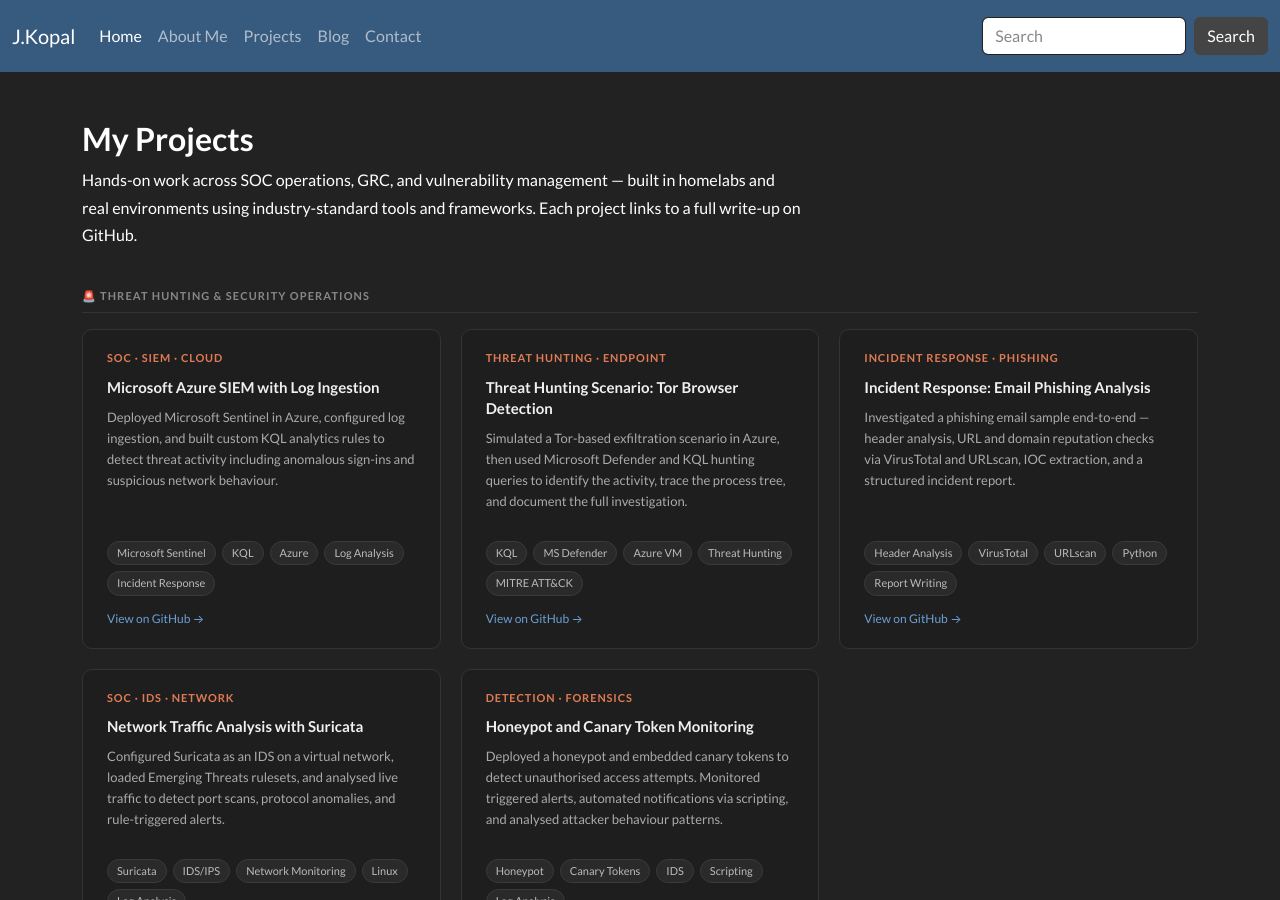
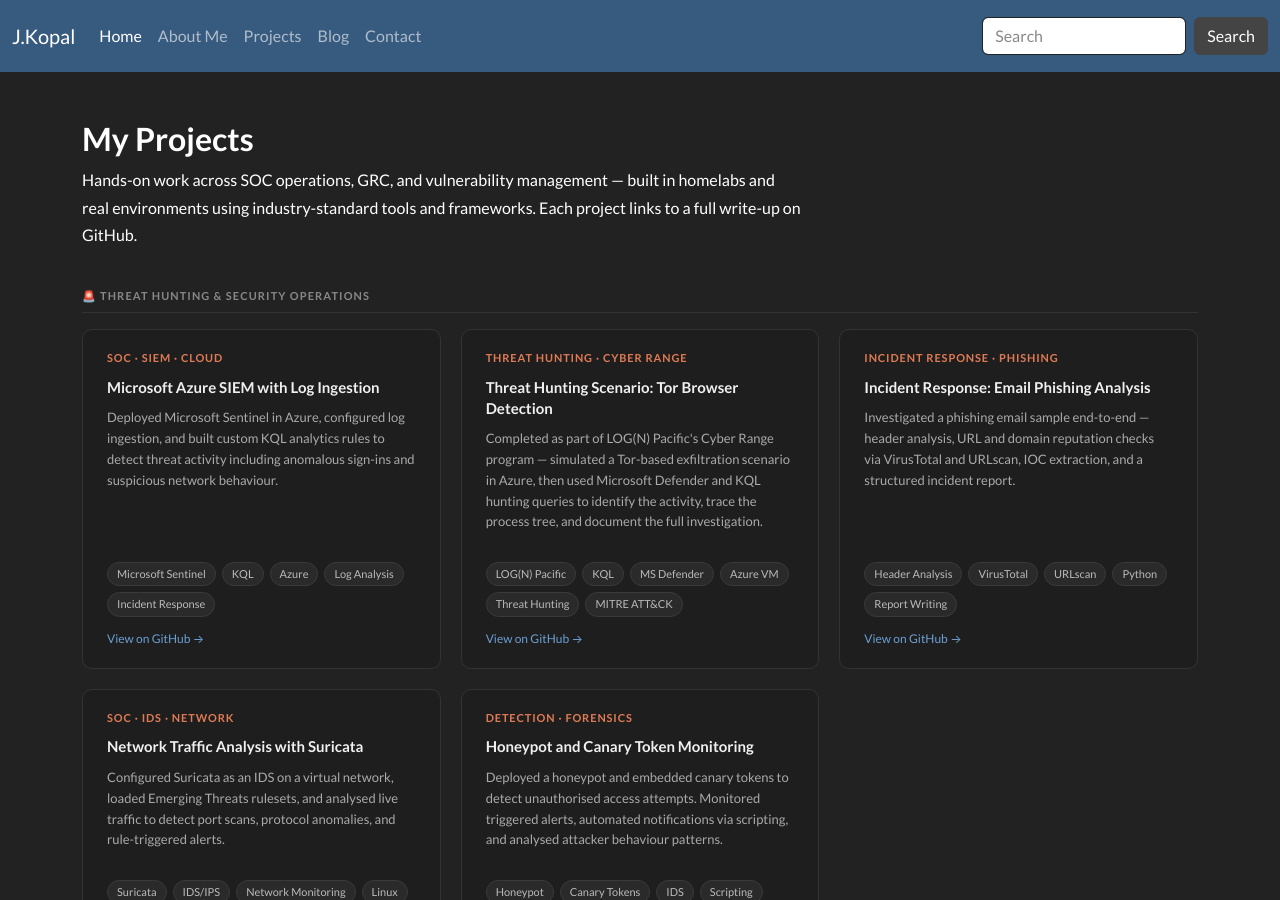
Before and after one commit to JKopal101/jkopal101.github.io, a Jekyll site: the page built from projects.md, in a window 1280 px wide and 900 px high. Built offline with Jekyll 4.4.1, drawn with Linux system fonts in a browser that asks for light colours.

Commit message:
Modify project card for Threat Hunting Scenario
Updated project card details for Threat Hunting scenario.

```diff
--- a/projects.md
+++ b/projects.md
@@ -169,11 +169,12 @@ permalink: /projects/
     <a class="card-link" href="https://github.com/JKopal101/ms-azure-with-siem" target="_blank">View on GitHub →</a>
   </div>
 
-  <div class="project-card">
-    <span class="card-category cat-soc">Threat Hunting · Endpoint</span>
+ <div class="project-card">
+    <span class="card-category cat-soc">Threat Hunting · Cyber Range</span>
     <a class="card-title" href="https://github.com/JKopal101/threat-hunting-scenario-tor" target="_blank">Threat Hunting Scenario: Tor Browser Detection</a>
-    <p class="card-outcome">Simulated a Tor-based exfiltration scenario in Azure, then used Microsoft Defender and KQL hunting queries to identify the activity, trace the process tree, and document the full investigation.</p>
+    <p class="card-outcome">Completed as part of LOG(N) Pacific's Cyber Range program — simulated a Tor-based exfiltration scenario in Azure, then used Microsoft Defender and KQL hunting queries to identify the activity, trace the process tree, and document the full investigation.</p>
     <div class="card-tags">
+      <span class="tag">LOG(N) Pacific</span>
       <span class="tag">KQL</span>
       <span class="tag">MS Defender</span>
       <span class="tag">Azure VM</span>
```
